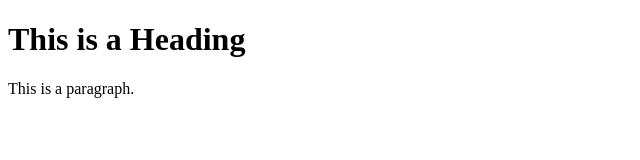
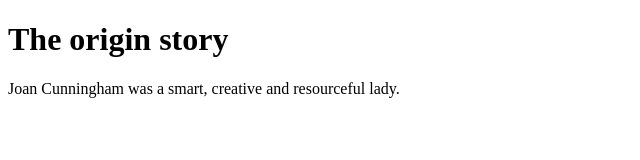
Before and after one commit to AnnieEfosi/demo, a plain HTML site: page index.html in a window 1280 px wide. Shown: the whole page, without its empty margins (0-640 px from the left). Drawn offline with Linux system fonts and the light colour scheme.

Commit message:
updated text and gave context

```diff
--- a/index.html
+++ b/index.html
@@ -1,12 +1,12 @@
 <!DOCTYPE html>
-<html>
-<head>
-<title>Page Title</title>
-</head>
-<body>
+ <html>
+  <head>
+   <title>Mrs Cunninghm's Tea Shop</title>
+  </head>
+ <body>
 
-<h1>This is a Heading</h1>
-<p>This is a paragraph.</p>
+   <h1>The origin story</h1>
+      <p>Joan Cunningham was a smart, creative and resourceful lady.</p>
 
-</body>
+ </body>
 </html>
```
